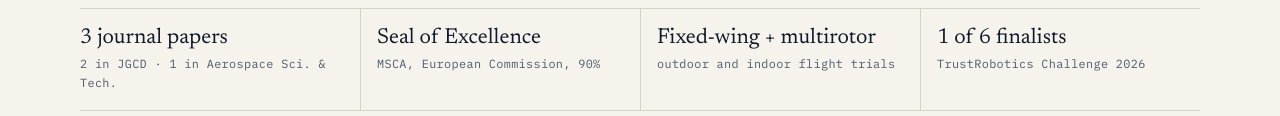
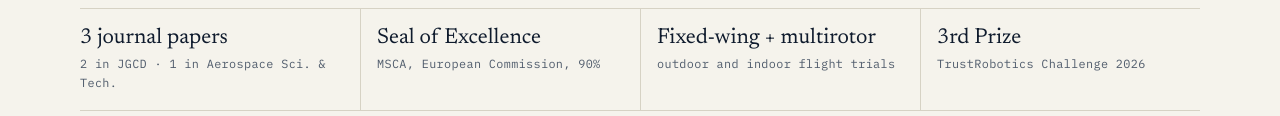
Before and after one commit to amitshivam1407/amitshivam1407.github.io, a plain HTML site: page index.html in a window 1280 px wide. Shown: the part 517-633 px from the top of the page. Drawn offline with Linux system fonts and the light colour scheme; animation ran at ten frames a second.

Commit message:
Update index.html

```diff
--- a/index.html
+++ b/index.html
@@ -236,7 +236,7 @@ figcaption{font-size:.8rem;color:var(--muted);padding:.55rem .8rem;font-family:"
   <div><span class="num">3 journal papers</span><span class="lab">2 in JGCD · 1 in Aerospace Sci. &amp; Tech.</span></div>
   <div><span class="num">Seal of Excellence</span><span class="lab">MSCA, European Commission, 90%</span></div>
   <div><span class="num">Fixed-wing + multirotor</span><span class="lab">outdoor and indoor flight trials</span></div>
-  <div><span class="num">1 of 6 finalists</span><span class="lab">TrustRobotics Challenge 2026</span></div>
+  <div><span class="num">3rd Prize</span><span class="lab">TrustRobotics Challenge 2026</span></div>
 </section>
 
 
```
